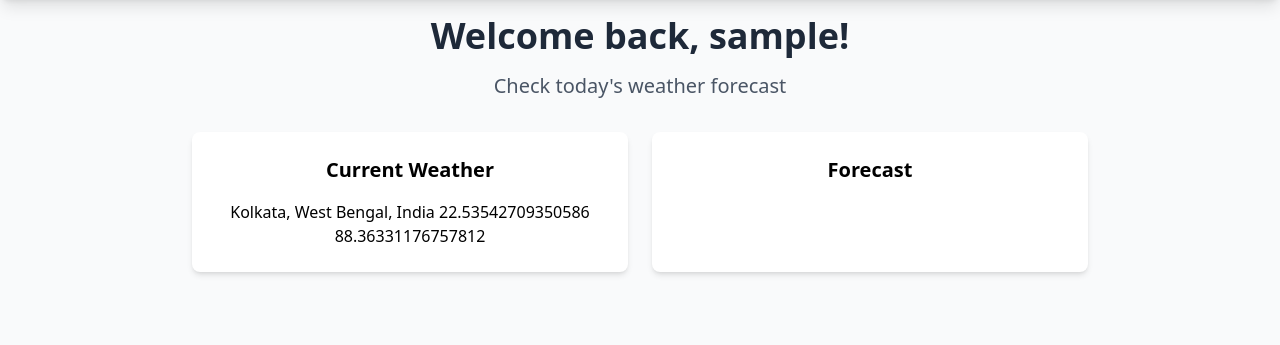
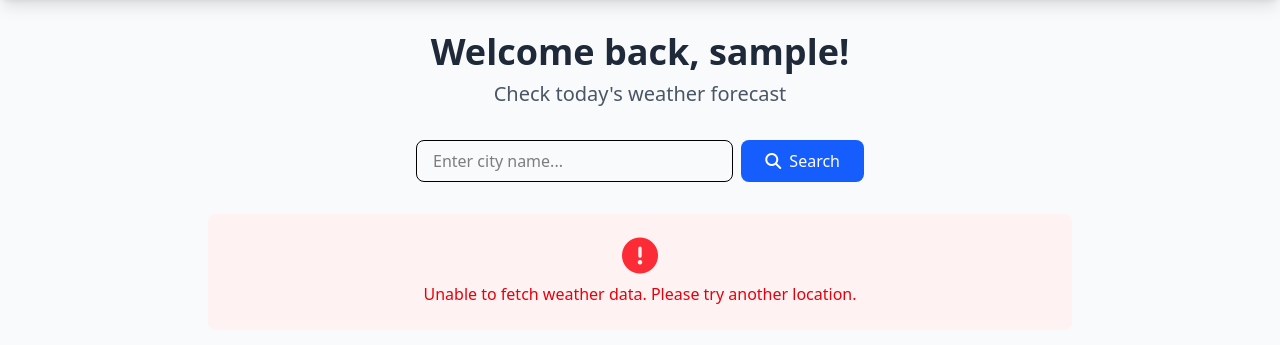
Before and after one commit to puneet2628/Weather_App, a Flask app: page / in a window 1280 px wide. Shown: the part 60-405 px from the top of the page. Run offline with Flask 3, Linux system fonts and the light colour scheme; the visitor is signed in with stand-in values (Sample User, id 1); data that the repository does not hold is empty; style sheets or scripts are compiled from the project's sources.

Commit message:
Enhance UI and improve weather data display on homepage

```diff
--- a/app.py
+++ b/app.py
@@ -11,7 +11,9 @@ from dotenv import load_dotenv
 from sqlalchemy import func
 from itsdangerous import URLSafeTimedSerializer as Serializer, SignatureExpired
 import requests
-from datetime import datetime
+from datetime import datetime, timedelta
+import json
+
 # Load environment variables
 load_dotenv()
 
@@ -106,144 +108,190 @@ def send_confirmation_email(user):
 
 # Fuction to fetch data from Weather Api
 
+def load_cache(location):
+    cache_file = f'cache/{location.lower()}_weather.json'
+    if os.path.exists(cache_file):
+        with open(cache_file, 'r') as f:
+            cache_data = json.load(f)
+            # Check if cache is less than 30 minutes old
+            cached_time = datetime.fromisoformat(cache_data['cached_at'])
+            if datetime.now() - cached_time < timedelta(minutes=30):
+                return cache_data['weather_data']
+    return None
+
+def save_cache(location, weather_data):
+    if not os.path.exists('cache'):
+        os.makedirs('cache')
+    cache_file = f'cache/{location.lower()}_weather.json'
+    cache_data = {
+        'weather_data': weather_data,
+        'cached_at': datetime.now().isoformat()
+    }
+    with open(cache_file, 'w') as f:
+        json.dump(cache_data, f)
+
+
+
 def fetch_weather(location):
+    # Try to get cached data first
+    cached_data = load_cache(location)
+    if cached_data:
+        cached_data['cached'] = True
+        return cached_data
+
     api_key = app.config['API_KEY']
     url = (
-        f'https://api.tomorrow.io/v4/timelines'
+        f'https://api.tomorrow.io/v4/weather/forecast'
         f'?location={location}'
-        f'&fields=temperatureMax,temperatureMin,weatherCode,humidity,windSpeed,precipitationProbability'
-        f'&timesteps=1d'
+        f'&timesteps=minutely'  # Changed to minutely
         f'&units=metric'
         f'&apikey={api_key}'
     )
-    # response =  requests.get(url)
-    response = {
-        "timelines": {
-            "minutely": [
-                {
-                    "time": "2025-03-21T17:45:00Z",
-                    "values": {
-                        "cloudBase": 0.3,
-                        "cloudCeiling": 0.3,
-                        "cloudCover": 97,
-                        "dewPoint": 21.8,
-                        "freezingRainIntensity": 0,
-                        "hailProbability": 70.8,
-                        "hailSize": 3.99,
-                        "humidity": 88,
-                        "precipitationProbability": 0,
-                        "pressureSeaLevel": 1014.38,
-                        "pressureSurfaceLevel": 1014.7,
-                        "rainIntensity": 0,
-                        "sleetIntensity": 0,
-                        "snowIntensity": 0,
-                        "temperature": 21.8,
-                        "temperatureApparent": 21.8,
-                        "uvHealthConcern": 0,
-                        "uvIndex": 0,
-                        "visibility": 14.93,
-                        "weatherCode": 1001,
-                        "windDirection": 174,
-                        "windGust": 2.6,
-                        "windSpeed": 1.3
-                    }
-                },
-                {
-                    "time": "2025-03-22T03:00:00Z",
-                    "values": {
-                        "cloudBase": 4.7,
-                        "cloudCeiling": 4.7,
-                        "cloudCover": 100,
-                        "dewPoint": 20.3,
-                        "evapotranspiration": 0.041,
-                        "freezingRainIntensity": 0,
-                        "hailProbability": 85.2,
-                        "hailSize": 1.77,
-                        "humidity": 88,
-                        "iceAccumulation": 0,
-                        "iceAccumulationLwe": 0,
-                        "precipitationProbability": 20,
-                        "pressureSeaLevel": 1017.19,
-                        "pressureSurfaceLevel": 1016.29,
-                        "rainAccumulation": 0.37,
-                        "rainIntensity": 0.02,
-                        "sleetAccumulationLwe": 0,
-                        "sleetIntensity": 0,
-                        "snowAccumulation": 0,
-                        "snowAccumulationLwe": 0,
-                        "snowIntensity": 0,
-                        "temperature": 22.4,
-                        "temperatureApparent": 22.4,
-                        "uvHealthConcern": 0,
-                        "uvIndex": 1,
-                        "visibility": 13.22,
-                        "weatherCode": 1001,
-                        "windDirection": 194,
-                        "windGust": 3.2,
-                        "windSpeed": 1.4
-                    }
-                }
-            ]
-        },
-        "location": {
-            "lat": 22.53542709350586,
-            "lon": 88.36331176757812,
-            "name": "Kolkata, West Bengal, India",
-            "type": "administrative"
-        },
-        "status_code": 200
-    }
-# To print the response, just use:
-    print(response)
 
-    if response["status_code"] == 200:
-        # data = response.json()
-        timelines = response['timelines']['minutely']
-        current = timelines[0]['values']
-        location = response['location']
-        print(location)
+    try:
+        response = requests.get(url, timeout=10)
+
+        # Handle rate limiting
+        if response.status_code == 429:
+            print("Rate limit reached")
+            cached_data = load_cache(location)
+            if cached_data:
+                cached_data['cached'] = True
+                return cached_data
+            return None
+
+        response.raise_for_status()
+        data = response.json()
+
+        if 'status_code' in data and data['status_code'] != 200:
+            return None
+
+        if 'timelines' not in data or 'minutely' not in data['timelines']:
+            return None
+
+        # Get current weather from first minutely data point
+        current = data['timelines']['minutely'][0]['values']
+        location_name = data['location']['name'] if 'location' in data else location
+
         current_weather = {
-            'temp': current['temperature'],
-            'condition': weather_code_to_condition(current['weatherCode']),
-            'icon': weather_code_to_icon(current['weatherCode']),
-            'humidity': current['humidity'],
-            'wind_speed': current['windSpeed'],
+            'temp': round(current.get('temperature', 0)),
+            'condition': weather_code_to_condition(current.get('weatherCode', 0)),
+            'icon': weather_code_to_icon(current.get('weatherCode', 0)),
+            'humidity': round(current.get('humidity', 0)),
+            'wind_speed': round(current.get('windSpeed', 0)),
+            'feels_like': round(current.get('temperatureApparent', 0)),
+            'uv_index': current.get('uvIndex', 0),
+            'visibility': round(current.get('visibility', 0)),
+            'pressure': round(current.get('pressureSurfaceLevel', 0))
         }
+
+        # Create forecast from available data points
         forecast = []
-        for day in timelines[:10]:
-            values = day['values']
-            # date = datetime.fromisoformat(day['startTime'].replace('Z','+00:00'))
+        for point in data['timelines']['minutely'][1:6]:  # Use next 5 data points
+            values = point['values']
+            date = datetime.fromisoformat(point['time'].replace('Z', '+00:00'))
             forecast.append({
-                # 'date':date.strftime('%a','%b','%d'),
-                'high':round(values['temperature']),
-                'low':round(values['temperature']),
-                'condition':weather_code_to_condition(current['weatherCode']),
-                'icon':weather_code_to_icon(current['weatherCode']),
-                'precipitation':values['precipitationProbability'],
+                'date': date.strftime('%a %b %d'),
+                'time': date.strftime('%H:%M'),
+                'temp': round(values.get('temperature', 0)),
+                'high': round(values.get('temperature', 0)),  # Using current temp as high
+                'low': round(values.get('temperatureApparent', 0)),  # Using feels like as low
+                'condition': weather_code_to_condition(values.get('weatherCode', 0)),
+                'icon': weather_code_to_icon(values.get('weatherCode', 0)),
+                'precipitation': values.get('precipitationProbability', 0),
+                'humidity': round(values.get('humidity', 0)),
+                'wind_speed': round(values.get('windSpeed', 0))
             })
-            print(location)
-        return {'location':location,'current':current_weather,'forecast':forecast}
-    return None
+
+        weather_data = {
+            'location': location_name,
+            'current': current_weather,
+            'forecast': forecast,
+            'cached': False
+        }
+
+        save_cache(location, weather_data)
+        return weather_data
+
+    except requests.exceptions.RequestException as e:
+        print(f"API request failed: {e}")
+        cached_data = load_cache(location)
+        if cached_data:
+            cached_data['cached'] = True
+            return cached_data
+        return None
 
 def weather_code_to_condition(code):
-    codes = {1000:'Clear',1100:'Mostly Clear'}
-    return codes.get(code,'unknown')
+    codes = {
+        0: 'Unknown',
+        1000: 'Clear',
+        1100: 'Mostly Clear',
+        1101: 'Partly Cloudy',
+        1102: 'Mostly Cloudy',
+        1001: 'Cloudy',
+        2000: 'Fog',
+        2100: 'Light Fog',
+        4000: 'Drizzle',
+        4001: 'Rain',
+        4200: 'Light Rain',
+        4201: 'Heavy Rain',
+        5000: 'Snow',
+        5001: 'Flurries',
+        5100: 'Light Snow',
+        5101: 'Heavy Snow',
+        6000: 'Freezing Drizzle',
+        6001: 'Freezing Rain',
+        6200: 'Light Freezing Rain',
+        6201: 'Heavy Freezing Rain',
+        7000: 'Ice Pellets',
+        7101: 'Heavy Ice Pellets',
+        7102: 'Light Ice Pellets',
+        8000: 'Thunderstorm'
+    }
+    return codes.get(code, 'Unknown')
+
 def weather_code_to_icon(code):
-    codes = {1000:'fas fa-sun',1100:'fas fa-cloud-sun'}
-    return codes.get(code,'unknown')
+    codes = {
+        0: 'fa-solid fa-circle-question',
+        1000: 'fa-solid fa-sun',
+        1001: 'fa-solid fa-cloud',
+        1100: 'fa-solid fa-cloud-sun',
+        1101: 'fa-solid fa-cloud-sun',
+        1102: 'fa-solid fa-cloud',
+        2000: 'fa-solid fa-smog',
+        2100: 'fa-solid fa-smog',
+        4000: 'fa-solid fa-cloud-drizzle',
+        4001: 'fa-solid fa-cloud-rain',
+        4200: 'fa-solid fa-cloud-showers-heavy',
+        4201: 'fa-solid fa-cloud-showers-water',
+        5000: 'fa-solid fa-snowflake',
+        5001: 'fa-solid fa-snowflakes',
+        5100: 'fa-solid fa-cloud-snow',
+        5101: 'fa-solid fa-snowflake',
+        6000: 'fa-solid fa-cloud-rain',
+        6001: 'fa-solid fa-cloud-rain',
+        6200: 'fa-solid fa-cloud-showers-heavy',
+        6201: 'fa-solid fa-cloud-showers-water',
+        7000: 'fa-solid fa-icicles',
+        7101: 'fa-solid fa-icicles',
+        7102: 'fa-solid fa-icicles',
+        8000: 'fa-solid fa-cloud-bolt'
+    }
+    return codes.get(code, 'fa-solid fa-circle-question')
 
 # Routes
-@app.route('/',methods=['GET', 'POST'])
+@app.route('/', methods=['GET', 'POST'])
 def index():
+    weather_data = None
+    location = 'kolkata'  # Default location
+
     if request.method == 'POST':
-        location = request.form.get('location','').strip()
-        if location:
-            weather_data = fetch_weather(location)
-        else:
-            weather_data = None
-    else:
-        weather_data = fetch_weather('kolkata')
-    return render_template('index.html',weather=weather_data)
+        location_input = request.form.get('location', '').strip()
+        if location_input:
+            location = location_input
+
+    weather_data = fetch_weather(location)
+    return render_template('index.html', weather=weather_data)
 
 @app.route('/signup', methods=['GET', 'POST'])
 def signup():
--- a/templates/index.html
+++ b/templates/index.html
@@ -3,39 +3,116 @@
 {% block title %}Home{% endblock %}
 
 {% block content %}
-<div class="max-w-4xl mx-auto text-center">
+<div class="max-w-4xl mx-auto p-4">
     {% if current_user.is_authenticated %}
-    <h1 class="text-4xl font-bold text-gray-800 mb-4">Welcome back, {{ current_user.username }}!</h1>
-    <p class="text-xl text-gray-600 mb-8">Check today's weather forecast</p>
-    <div class="grid grid-cols-1 md:grid-cols-2 gap-6">
-       {% if weather %}
-        <div class="bg-white p-6 rounded-lg shadow-md">
-            <h2 class="text-xl font-semibold mb-4">Current Weather</h2>
-            {{ weather.location.name }}
-            {{ weather.location.lat }}
-            {{ weather.location.lon }}
-            <!-- {{ weather.current.temp }} -->
+    <div class="text-center mb-8">
+        <h1 class="text-4xl font-bold text-gray-800 mb-2">Welcome back, {{ current_user.username }}!</h1>
+        <p class="text-xl text-gray-600">Check today's weather forecast</p>
+    </div>
+
+    <!-- Location Search Form -->
+    <div class="mb-8 flex justify-center">
+        <form method="POST" class="flex gap-2 w-full max-w-md">
+            <input type="text" name="location" placeholder="Enter city name..." required
+                   class="flex-1 border rounded-lg px-4 py-2 focus:outline-none focus:ring-2 focus:ring-blue-500">
+            <button type="submit"
+                    class="bg-blue-600 text-white px-6 py-2 rounded-lg hover:bg-blue-700 transition-colors">
+                <i class="fas fa-search mr-2"></i>Search
+            </button>
+        </form>
+    </div>
+
+    {% if weather %}
+    <div class="grid grid-cols-1 lg:grid-cols-2 gap-6">
+        <!-- Current Weather Card -->
+        <div class="bg-white rounded-xl shadow-lg p-6 transform hover:scale-105 transition-transform">
+            <div class="flex items-center justify-between mb-4">
+                <h2 class="text-2xl font-bold text-gray-800">{{ weather.location | title }}</h2>
+                {% if weather.cached %}
+                <span class="text-xs text-gray-500">
+                    <i class="fas fa-clock mr-1"></i>Using cached data
+                </span>
+                {% endif %}
+            </div>
+            <div class="flex items-center justify-center gap-4">
+                <i class="{{ weather.current.icon }} text-6xl text-blue-600"></i>
+                <div class="text-center">
+                    <p class="text-5xl font-bold text-gray-800">{{ weather.current.temp }}°C</p>
+                    <p class="text-lg text-gray-600">{{ weather.current.condition }}</p>
+                    <p class="text-sm text-gray-500">Feels like: {{ weather.current.feels_like }}°C</p>
+                </div>
+            </div>
+            <div class="grid grid-cols-2 gap-4 mt-6">
+                <div class="text-center p-2 bg-gray-50 rounded-lg">
+                    <i class="fas fa-tint text-blue-500 mb-1"></i>
+                    <p class="text-sm text-gray-600">Humidity</p>
+                    <p class="text-lg font-semibold">{{ weather.current.humidity }}%</p>
+                </div>
+                <div class="text-center p-2 bg-gray-50 rounded-lg">
+                    <i class="fas fa-wind text-blue-500 mb-1"></i>
+                    <p class="text-sm text-gray-600">Wind</p>
+                    <p class="text-lg font-semibold">{{ weather.current.wind_speed }} m/s</p>
+                </div>
+                <div class="text-center p-2 bg-gray-50 rounded-lg">
+                    <i class="fas fa-sun text-blue-500 mb-1"></i>
+                    <p class="text-sm text-gray-600">UV Index</p>
+                    <p class="text-lg font-semibold">{{ weather.current.uv_index }}</p>
+                </div>
+                <div class="text-center p-2 bg-gray-50 rounded-lg">
+                    <i class="fas fa-eye text-blue-500 mb-1"></i>
+                    <p class="text-sm text-gray-600">Visibility</p>
+                    <p class="text-lg font-semibold">{{ weather.current.visibility }} km</p>
+                </div>
+            </div>
         </div>
-        <div class="bg-white p-6 rounded-lg shadow-md">
-            <h2 class="text-xl font-semibold mb-4">Forecast</h2>
-            <!-- {% for day in weather.forecast %}
-            <p>{{day.date}}</p>
-            <p>{{day.high}}</p>
-            <p>{{day.low}}</p>
-            <p>{{day.icon}}</p>
-            <p>{{day.precipitation}}</p>
-            {% endfor %} -->
+
+        <!-- Forecast Card -->
+        <div class="bg-white rounded-xl shadow-lg p-6">
+            <h2 class="text-2xl font-bold text-gray-800 mb-4">5-Day Forecast</h2>
+            <div class="space-y-4">
+                {% for day in weather.forecast %}
+                <div class="flex items-center justify-between p-3 {% if not loop.last %}border-b{% endif %} hover:bg-gray-50 rounded-lg transition-colors">
+                    <div class="flex items-center gap-3">
+                        <i class="{{ day.icon }} text-2xl text-blue-600"></i>
+                        <div>
+                            <p class="font-semibold text-gray-800">{{ day.date }}</p>
+                            <p class="text-sm text-gray-600">{{ day.condition }}</p>
+                        </div>
+                    </div>
+                    <div class="text-right">
+                        <p class="font-bold text-gray-800">{{ day.high }}° / {{ day.low }}°</p>
+                        <p class="text-sm text-gray-600">
+                            <i class="fas fa-umbrella mr-1"></i>{{ day.precipitation }}%
+                        </p>
+                    </div>
+                </div>
+                {% endfor %}
+            </div>
         </div>
-        {% endif %}
     </div>
     {% else %}
-    <h1 class="text-4xl font-bold text-gray-800 mb-4">Welcome to Horizon App</h1>
-    <p class="text-xl text-gray-600 mb-8">Get accurate weather forecasts for any location</p>
-    <div class="space-x-4">
-        <a href="{{ url_for('signin') }}" class="bg-blue-600 text-white px-6 py-3 rounded-lg hover:bg-blue-700">Sign
-            In</a>
-        <a href="{{ url_for('signup') }}" class="bg-green-600 text-white px-6 py-3 rounded-lg hover:bg-green-700">Sign
-            Up</a>
+    <div class="text-center p-6 bg-red-50 rounded-lg">
+        <i class="fas fa-exclamation-circle text-red-500 text-4xl mb-2"></i>
+        <p class="text-red-600">Unable to fetch weather data. Please try another location.</p>
+    </div>
+    {% endif %}
+
+    {% else %}
+    <div class="text-center py-12">
+        <h1 class="text-4xl font-bold text-gray-800 mb-4">Welcome to Horizon Weather</h1>
+        <p class="text-xl text-gray-600 mb-8 max-w-2xl mx-auto">
+            Get accurate weather forecasts and detailed weather information for any location worldwide.
+        </p>
+        <div class="space-x-4">
+            <a href="{{ url_for('signin') }}"
+               class="inline-block bg-blue-600 text-white px-8 py-3 rounded-lg hover:bg-blue-700 transition-colors">
+                <i class="fas fa-sign-in-alt mr-2"></i>Sign In
+            </a>
+            <a href="{{ url_for('signup') }}"
+               class="inline-block bg-green-600 text-white px-8 py-3 rounded-lg hover:bg-green-700 transition-colors">
+                <i class="fas fa-user-plus mr-2"></i>Sign Up
+            </a>
+        </div>
     </div>
     {% endif %}
 </div>
```
Also changed, not shown: 1 other file.
